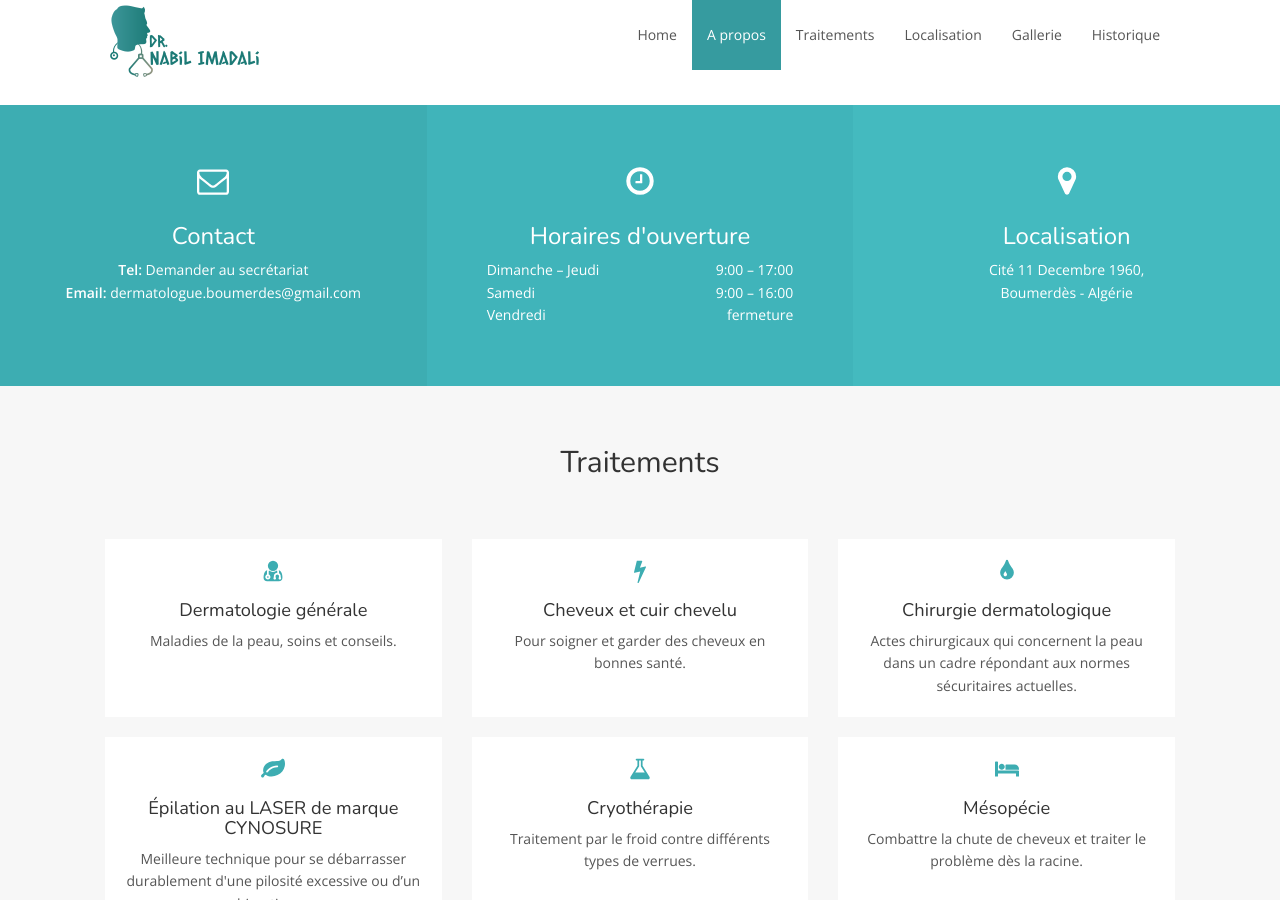
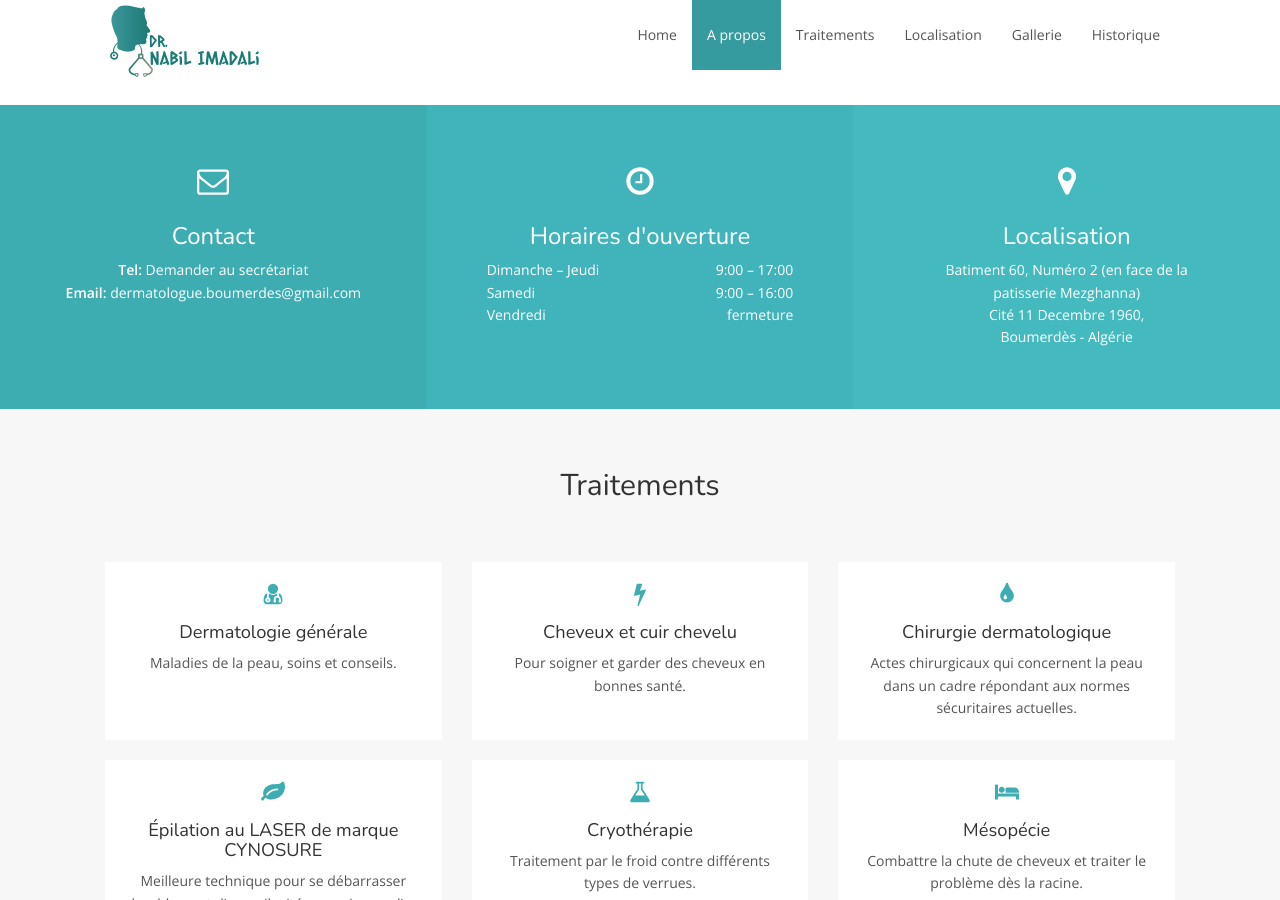
Before and after one commit to nabil-imadali/nabil-imadali.github.io, a Jekyll site: the page built from index.html, in a window 1280 px wide and 900 px high, scrolled down 698 px. Built offline with Jekyll 4.4.1, drawn with Linux system fonts in a browser that asks for light colours; nearby versions of some CDN libraries.

Commit message:
changed address

```diff
--- a/_config.yml
+++ b/_config.yml
@@ -19,7 +19,7 @@ contact:
     phone: Demander au secrétariat
 #    emergency: 931 53 234
     email: dermatologue.boumerdes@gmail.com
-    address: Cité 11 Decembre 1960, <br> Boumerdès - Algérie
+    address: Batiment 60, Numéro 2 (en face de la patisserie Mezghanna) <br> Cité 11 Decembre 1960, <br> Boumerdès - Algérie
 
 # Opening hours
 dimanche_jeudi: 9:00 – 17:00
```
